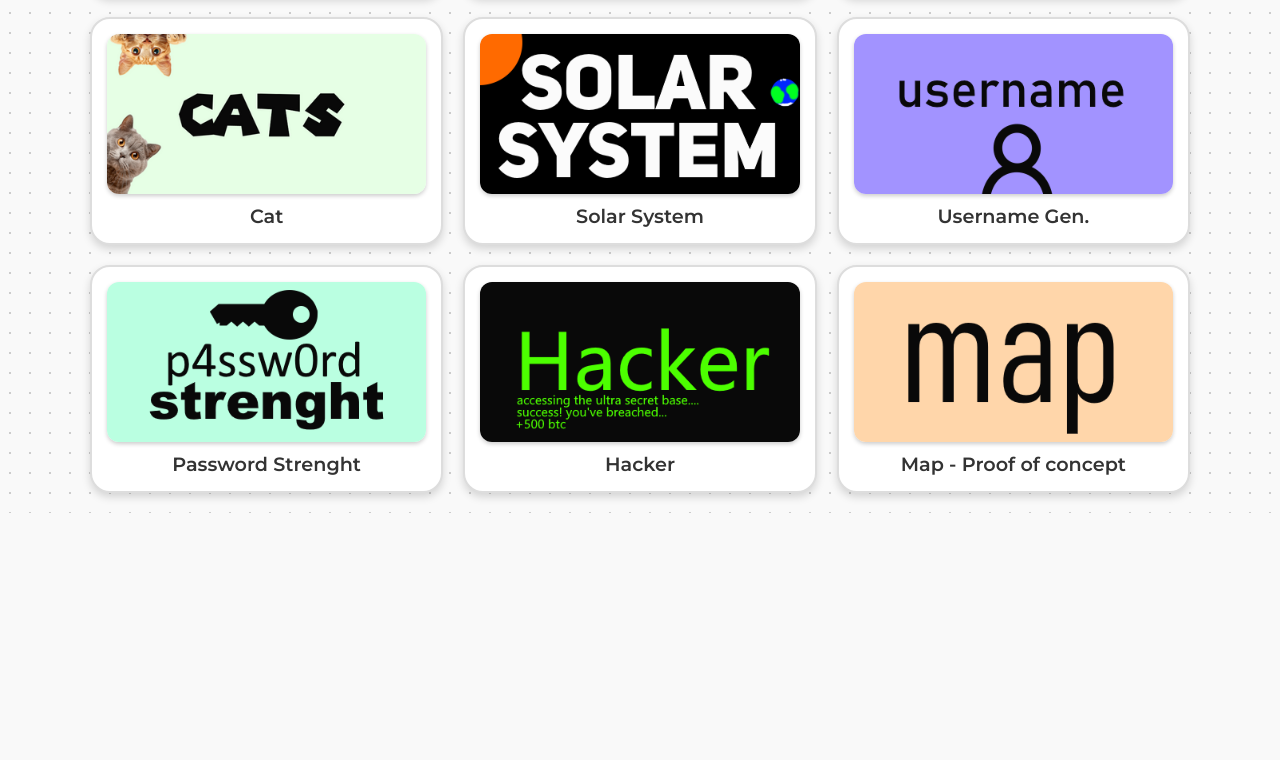
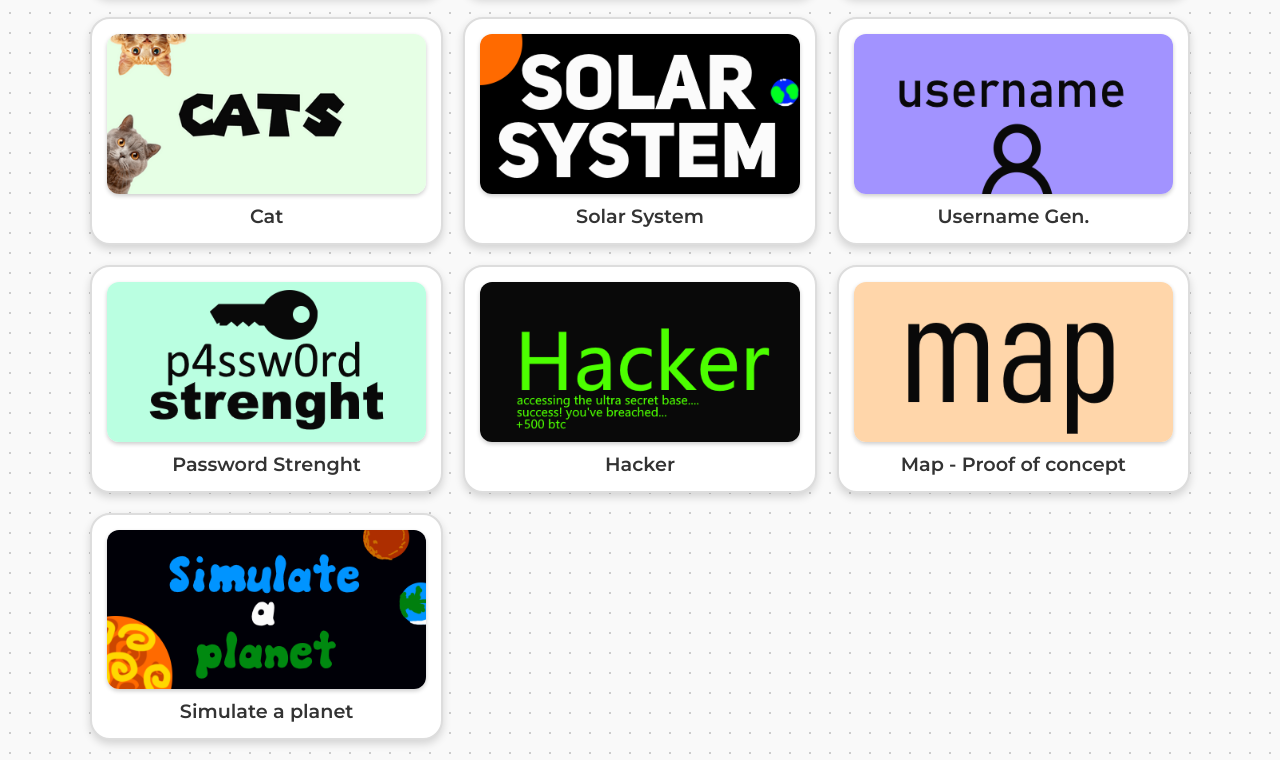
Before and after one commit to ribbonboyy/mink, a plain HTML site: page index.html in a window 1280 px wide. Shown: the part 597-1357 px from the top of the page. Before the commit the page ends 1110 px from the top, so only its background shows below. Drawn offline with Linux system fonts and the light colour scheme.

Commit message:
Update index.html

```diff
--- a/index.html
+++ b/index.html
@@ -58,6 +58,10 @@
                 <img src="mapp.png" alt="Map">
                 <p>Map - Proof of concept</p>
             </a>
+            <a class="grid-item" href="https://prettyfunny.xyz/planet">
+                <img src="planett.png" alt="Planet">
+                <p>Simulate a planet</p>
+            </a>
         </div>
     </div>
 </body>
```
